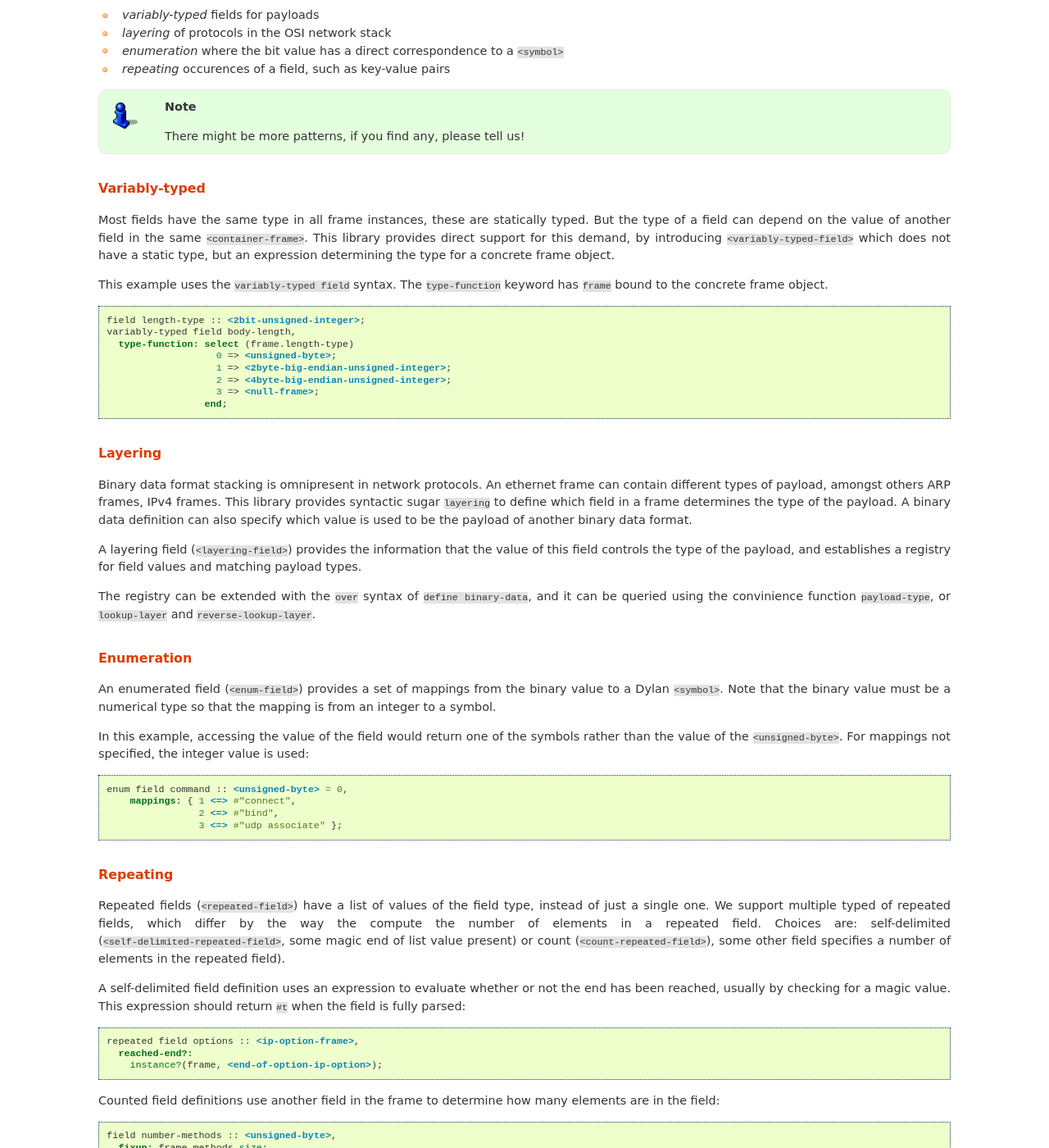
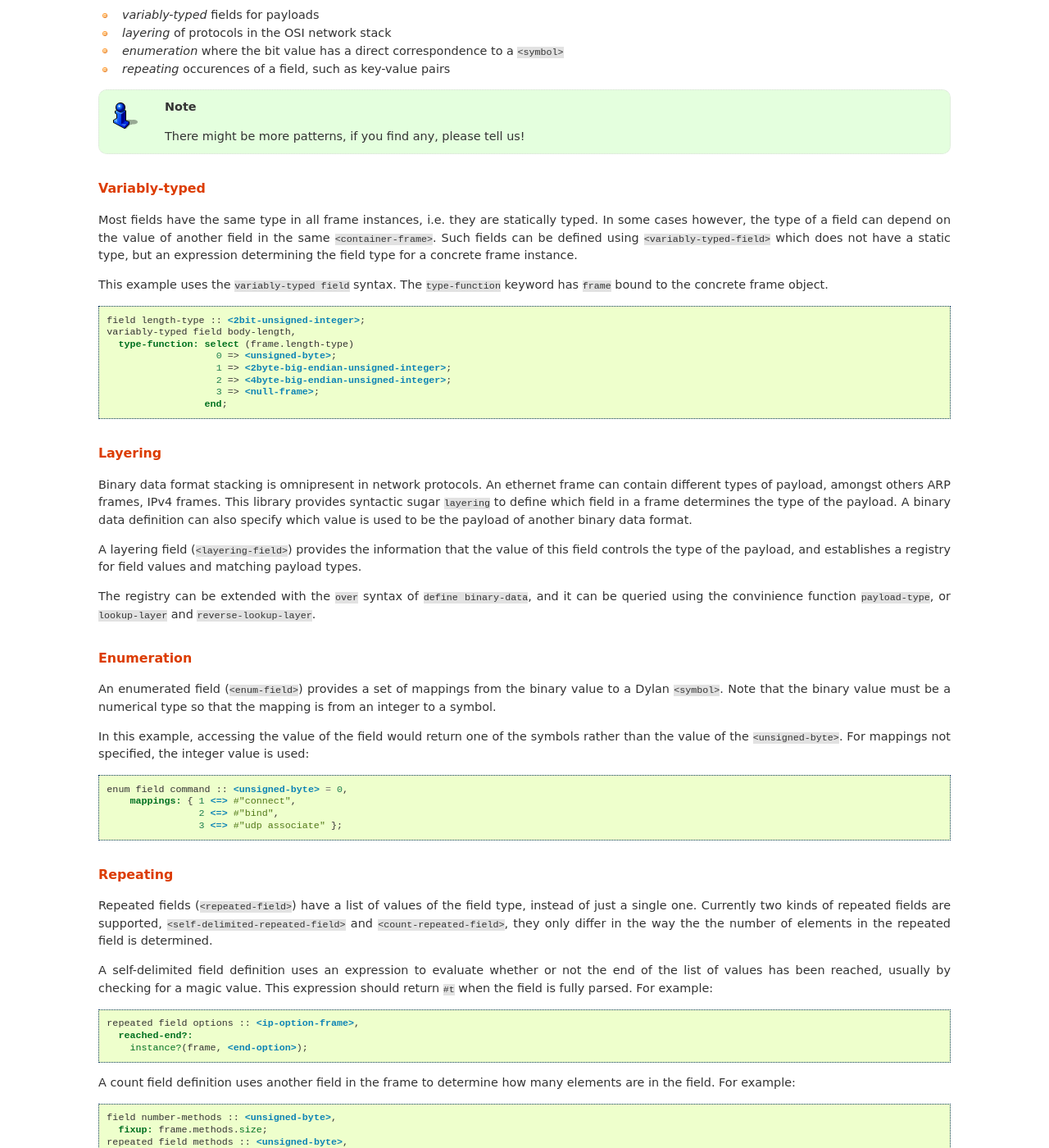
Before and after one commit to dylan-lang/binary-data, a Sphinx documentation site: the page built from documentation/source/usage.rst, in a window 1280 px wide and 1400 px high, scrolled down 4696 px. Shown: the whole window at 82% size. Built offline with Sphinx 7.4.7, drawn with Linux system fonts in a browser that asks for light colours; cross-references to code outside the pages are shown as plain code; some of the changed text lies outside the part shown.

Commit message:
Fix up the Usage and API reference docs.

```diff
--- a/documentation/source/usage.rst
+++ b/documentation/source/usage.rst
@@ -253,7 +253,7 @@
     end;
 
 Default values for fields can be provided, similar to Dylan class
-definitions, after the equal sign (``=``) after the field type.
+definitions, using the equals sign (``=``) after the field type.
 
 A more detailed description of the binary data language can be found
 in its reference :macro:`define binary-data`.
@@ -261,19 +261,19 @@
 Inheritance: Variably Typed Container Frames
 --------------------------------------------
 
-A container frame can inherit from another container frame which
-already has some field structure. The
+A container frame can inherit from another container frame that
+already has some fields defined. The
 :class:`<variably-typed-container-frame>` class is used in container
-frames which have the type information encoded in the frame. Parsing
-of the layering field (:class:`<layering-field>`) of these container
-frames is needed to find out the actual type.
+frames which have the type information encoded in the frame. The
+layering field (:class:`<layering-field>`) of such container
+frames must be parsed in order to determine the actual type.
 
-The running example are the `options of a IPv4 packet
-<https://en.wikipedia.org/wiki/IPv4#Options>`__. These share a common
-header (``copy-flag`` and ``option-type``), but a concrete option
-might have additional fields. The end of the option is determined by
+Continuing with the ``<ethernet-frame>`` example, consider the `options of an
+IPv4 packet <https://en.wikipedia.org/wiki/IPv4#Options>`__. These share a
+common header (``copy-flag`` and ``option-type``), but a concrete option
+might have additional fields. The end of the options list is determined by
 the ``header-length`` field of an IPv4 packet and by the
-``<end-option>`` (which ``option-type`` is 0).
+``<end-option>`` (whose ``option-type`` is 0).
 
 .. code-block:: dylan
 
@@ -323,12 +323,12 @@
 Variably-typed
 --------------
 
-Most fields have the same type in all frame instances, these are
-statically typed. But the type of a field can depend on the value of
-another field in the same :class:`<container-frame>`. This library
-provides direct support for this demand, by introducing
-:class:`<variably-typed-field>` which does not have a static type, but
-an expression determining the type for a concrete frame object.
+Most fields have the same type in all frame instances, i.e. they are
+statically typed. In some cases however, the type of a field can
+depend on the value of another field in the same :class:`<container-frame>`.
+Such fields can be defined using :class:`<variably-typed-field>` which does
+not have a static type, but an expression determining the field type for a
+concrete frame instance.
 
 This example uses the ``variably-typed field`` syntax. The
 ``type-function`` keyword has ``frame`` bound to the concrete frame
@@ -389,25 +389,24 @@
 ---------
 
 Repeated fields (:class:`<repeated-field>`) have a list of values of
-the field type, instead of just a single one. We support multiple
-typed of repeated fields, which differ by the way the compute the
-number of elements in a repeated field. Choices are: self-delimited
-(:class:`<self-delimited-repeated-field>`, some magic end of list
-value present) or count (:class:`<count-repeated-field>`), some other
-field specifies a number of elements in the repeated field).
+the field type, instead of just a single one. Currently two kinds
+of repeated fields are supported, :class:`<self-delimited-repeated-field>`
+and :class:`<count-repeated-field>`, they only differ in the way the
+the number of elements in the repeated field is determined.
 
 A self-delimited field definition uses an expression to evaluate whether
-or not the end has been reached, usually by checking for a magic value.
-This expression should return ``#t`` when the field is fully parsed:
+or not the end of the list of values has been reached, usually by checking
+for a magic value. This expression should return ``#t`` when the field is
+fully parsed. For example:
 
 .. code-block:: dylan
 
     repeated field options :: <ip-option-frame>,
       reached-end?:
-        instance?(frame, <end-of-option-ip-option>);
+        instance?(frame, <end-option>);
 
-Counted field definitions use another field in the frame to determine
-how many elements are in the field:
+A count field definition uses another field in the frame to determine
+how many elements are in the field. For example:
 
 .. code-block:: dylan
 
```
Also changed, not shown: other parts of documentation/source/usage.rst (+2 -2 lines), documentation/source/reference.rst (+14 -14 lines).
